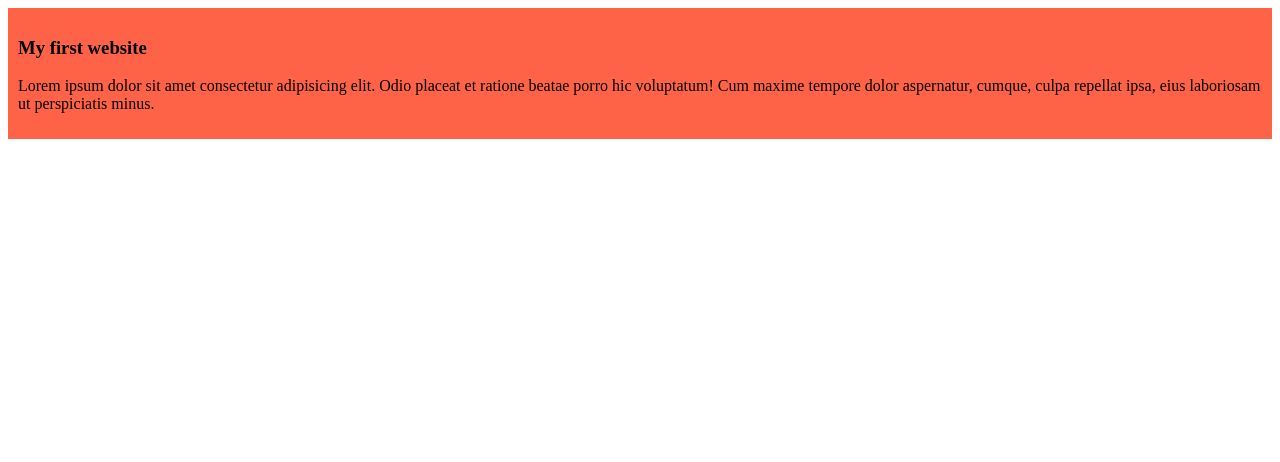
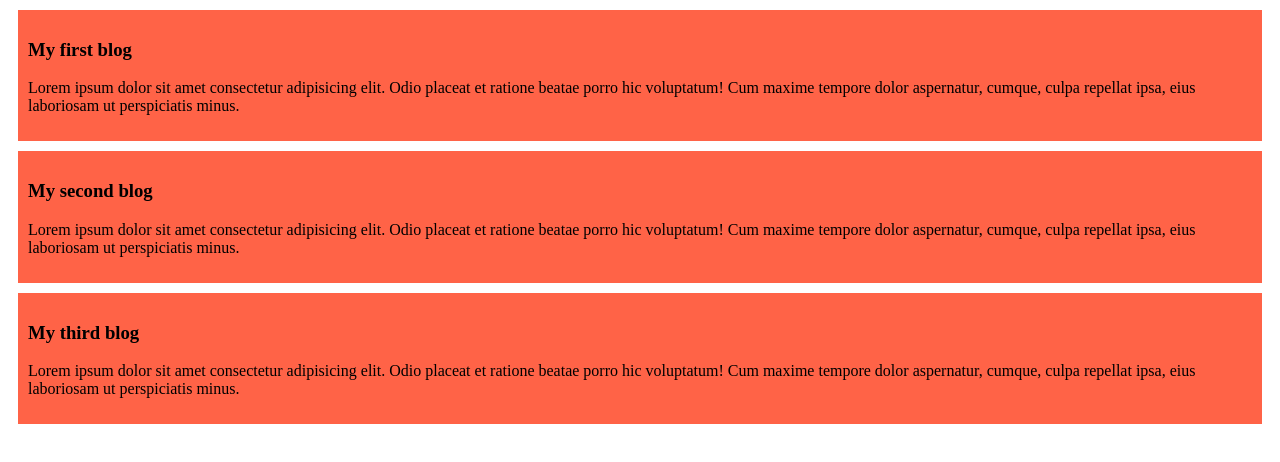
Before and after one commit to saifur69/my-simple-website, a plain HTML site: page index.html in a window 1280 px wide. Drawn offline with Linux system fonts and the light colour scheme.

Commit message:
added the second and third blog

```diff
--- a/index.html
+++ b/index.html
@@ -8,7 +8,15 @@
 </head>
 <body>
     <div>
-        <h3>My first website</h3>
+        <h3>My first blog</h3>
+        <p>Lorem ipsum dolor sit amet consectetur adipisicing elit. Odio placeat et ratione beatae porro hic voluptatum! Cum maxime tempore dolor aspernatur, cumque, culpa repellat ipsa, eius laboriosam ut perspiciatis minus.</p>
+    </div>
+    <div>
+        <h3>My second blog</h3>
+        <p>Lorem ipsum dolor sit amet consectetur adipisicing elit. Odio placeat et ratione beatae porro hic voluptatum! Cum maxime tempore dolor aspernatur, cumque, culpa repellat ipsa, eius laboriosam ut perspiciatis minus.</p>
+    </div>
+    <div>
+        <h3>My third blog</h3>
         <p>Lorem ipsum dolor sit amet consectetur adipisicing elit. Odio placeat et ratione beatae porro hic voluptatum! Cum maxime tempore dolor aspernatur, cumque, culpa repellat ipsa, eius laboriosam ut perspiciatis minus.</p>
     </div>
 </body>
--- a/stylse/blog.css
+++ b/stylse/blog.css
@@ -1,4 +1,5 @@
 div{
     background-color: tomato;
     padding: 10px;
+    margin: 10px;
 }
```
